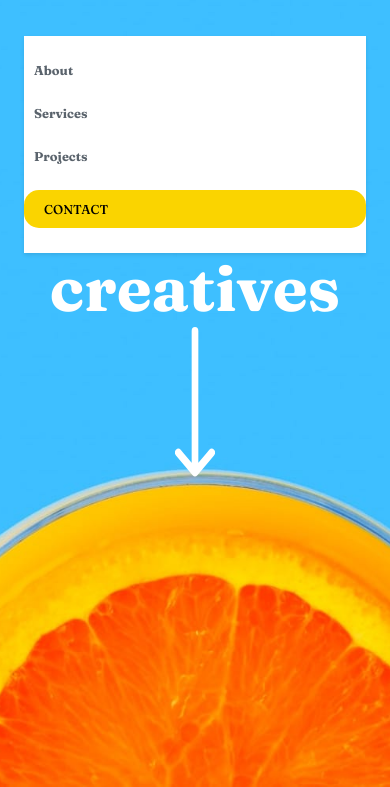
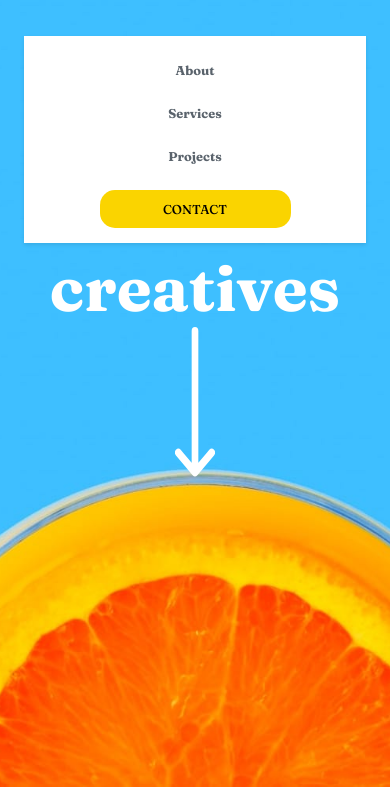
Before and after one commit to hassan-12-source/sunnyside-agency-landing-page-main, a plain HTML site: page index.html in a window 390 px wide. Both pictures are taken after a click on the element 358 px from the left and 42 px from the top of the page. Shown: the part 57-844 px from the top of the page. Drawn offline with Linux system fonts and the light colour scheme.

Commit message:
new modification

```diff
--- a/style.css
+++ b/style.css
@@ -110,6 +110,9 @@
         margin-left: 0;
         margin-top: 25px;
         margin-bottom: 25px;
+        justify-content: center;
+        align-items: center;
+        text-align: center;
     }
     .nav a {
         color: hsl(213, 9%, 39%) !important;
@@ -119,6 +122,9 @@
         background-color: hsl(51, 100%, 49%);
         border-radius: 15px;
         padding: 10px;
+        width: 50%;
+        margin: 0 auto;
+        margin-bottom: 15px;
     }
     .nav .active a{
         color: black !important;
```
